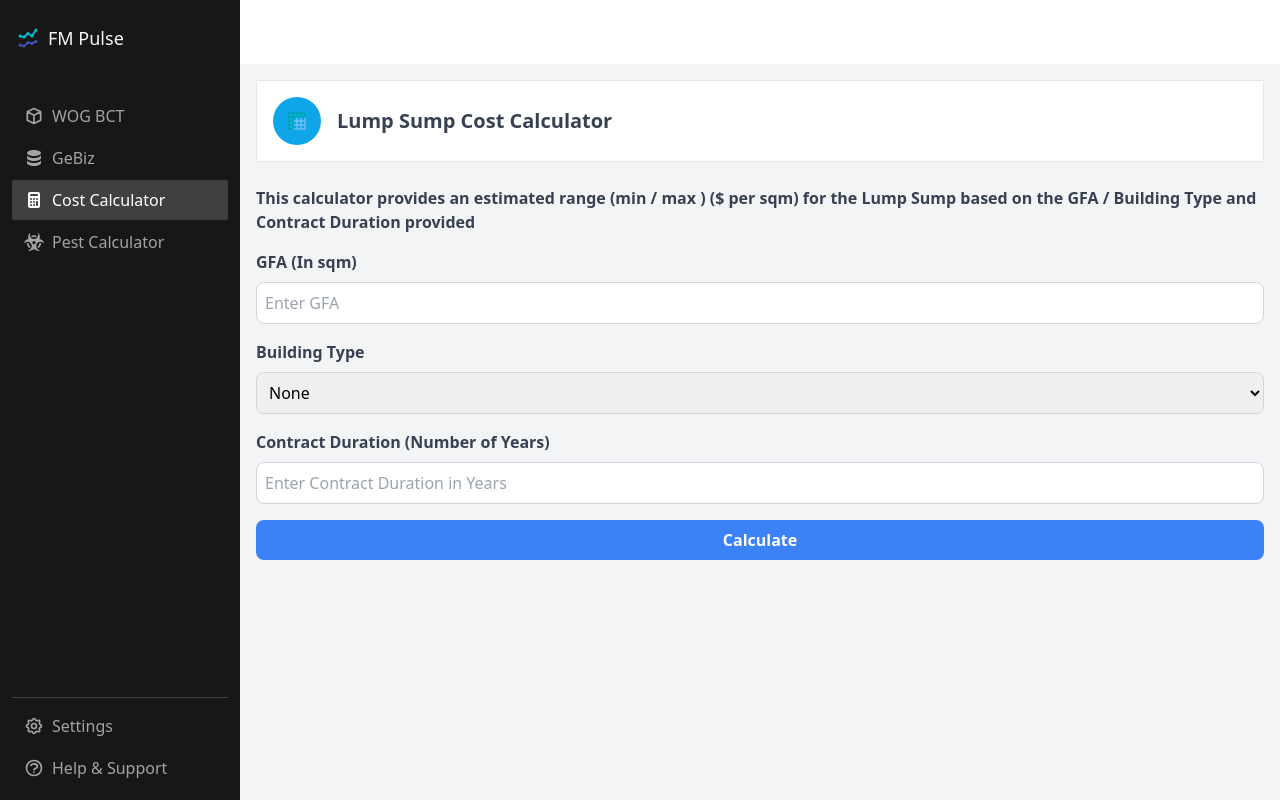
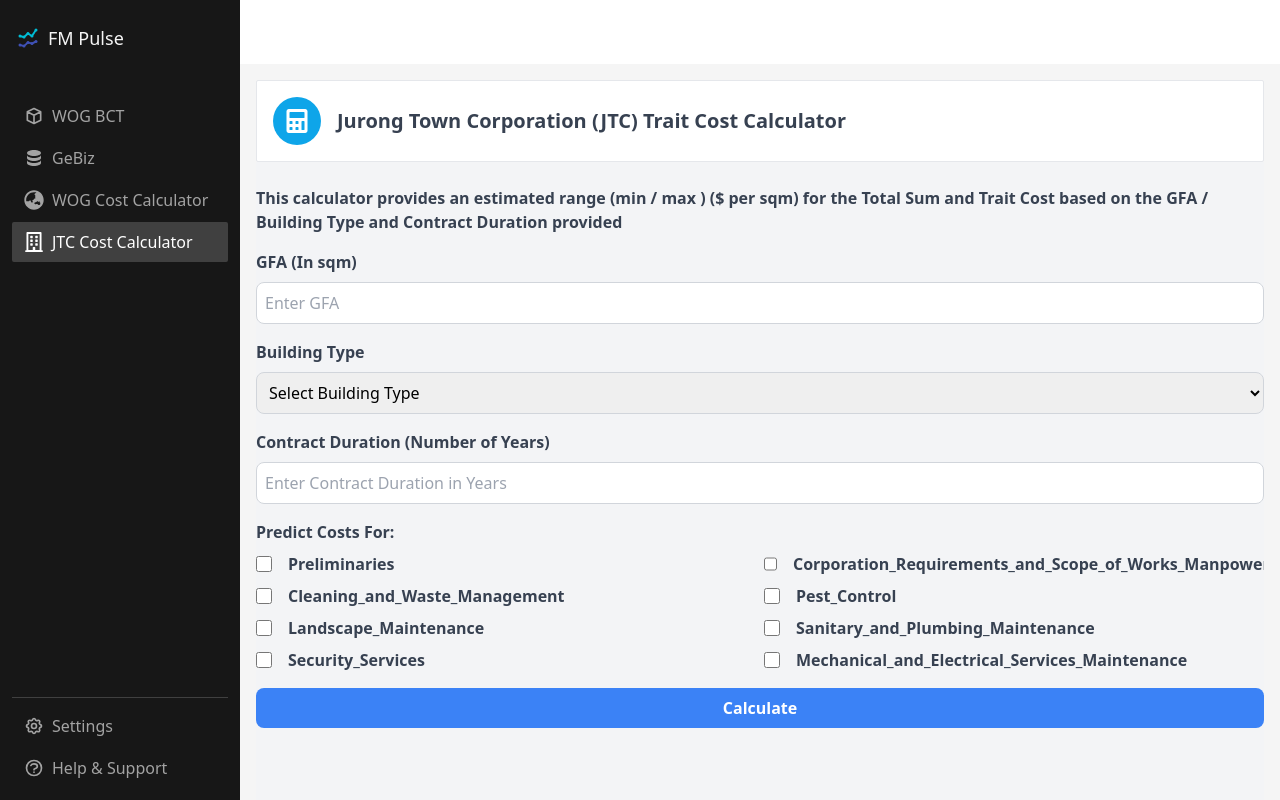
Before and after one commit to RamenBoy0/fm_pulse_dashboard, a React (Create React App) app: page /pulse_cost_calculator in a window 1280 px wide. Built offline with nearby package versions, Linux system fonts and the light colour scheme.

Commit message:
Added UI for calculator
Added WOG Model
Added Trait Cost Model

```diff
--- a/src/App.jsx
+++ b/src/App.jsx
@@ -6,7 +6,7 @@
 import HelpSupport from './components/Help'
 import Calculator from './components/Calculator'
 import GeBiz from './components/GeBiz'
-import Pest from './components/Pest'
+import WOG from './components/WOG'
 
 
 function App() {
@@ -18,7 +18,7 @@
                     <Route path='wog_bct' element={<Tenders />} />
                     <Route path='gebiz' element={<GeBiz />} />
                     <Route path='pulse_cost_calculator' element={<Calculator />} />
-                    <Route path='pest_cost_calculator' element={<Pest />} />
+                    <Route path='wog_cost_calculator' element={<WOG />} />
                     <Route path='settings' element={<Settings />} />
                     <Route path='help' element={<HelpSupport />} />
                 </Route>
--- a/src/components/CalculatorModel.jsx
+++ b/src/components/CalculatorModel.jsx
@@ -1,5 +1,5 @@
-import { FcDataSheet } from "react-icons/fc";
 import { useState } from "react";
+import { FaCalculator } from "react-icons/fa";
 
 export default function CalculatorModel() {
     const [gfa, setGfa] = useState(""); // State for GFA input
@@ -8,17 +8,48 @@
     const [result, setResult] = useState(null); // State for calculation result
     const [loading, setLoading] = useState(false); // State for loading
 
+    // Define trait costs for model
+    const costList = [
+        "Preliminaries",
+        "Corporation_Requirements_and_Scope_of_Works_Manpower_Cost",
+        "Cleaning_and_Waste_Management",
+        "Pest_Control",
+        "Landscape_Maintenance",
+        "Sanitary_and_Plumbing_Maintenance",
+        "Security_Services",
+        "Mechanical_and_Electrical_Services_Maintenance",
+    ];
+
+    const [checkedCosts, setCheckedCosts] = useState(
+        costList.reduce((acc, cost) => ({ ...acc, [cost]: false }), {}) // Initialize state as a dictionary
+      );
+
+    // Handle checkbox changes
+      const handleCheckboxChange = (cost) => {
+        setCheckedCosts((prev) => ({
+          ...prev,
+          [cost]: !prev[cost],
+        }));
+      };
+
+    const getCheckedCosts = () => {
+        return Object.fromEntries(
+          Object.entries(checkedCosts).filter(([key, value]) => value) // Return only checked items
+        );
+      };
+
     const handleCalculate = async () => {
         const requestData = {
             GFA: parseFloat(gfa),  // GFA value entered by the user
             tender_type: buildingType, // Building Type
             duration : parseInt(duration), // Duration of years
+            selectedCosts: Object.keys(getCheckedCosts()), // Convert list of checked items
         };
 
         setLoading(true);  // UseEffect to make API calls and fetch data
         try {
             // API Fetch Request
-            const response = await fetch("http://127.0.0.1:8000/predict", {
+            const response = await fetch("http://127.0.0.1:8000/jtc_predict", {
                 // Post Method
                 method: "POST",
                 headers: {
@@ -36,9 +67,8 @@
 
             // Set data from JSON payload
             setResult({
-                lower: data.lower_percentile,
-                mean: data.mean_prediction,
-                upper : data.upper_percentile
+                trait_cost: data.trait_cost,
+                cost_breakdown: data.cost_breakdown
             });
 
         } catch (error) {
@@ -53,21 +83,21 @@
         <BoxWrapper>
             <div className='rounded-full h-12 w-12 flex items-center justify-center bg-sky-500'>
                 {/* Icon for Calculator */}
-                <FcDataSheet className='text-2xl text-white'/>
+                <FaCalculator className='text-2xl text-white'/>
             </div>
             <div className='pl-4'>
                 <span>
                 <strong className='text-xl text-gray-700 font-semibold'>
-                Lump Sump Cost Calculator
+                Jurong Town Corporation (JTC) Trait Cost Calculator
                 </strong>
                 </span>
             </div>
         </BoxWrapper>
 
         <div className="flex items-center justify-center bg-gray-100">
-        <div className="mt-6">
+        <div className="mt-6 overflow-y-auto max-h-screen">
                 {/* Header for Demo Calculator */}
-                <h4 className="text-l font-semibold text-gray-700 mb-4">This calculator provides an estimated range (min / max ) ($ per sqm) for the Lump Sump based on the GFA / Building Type and Contract Duration provided</h4>
+                <h4 className="text-l font-semibold text-gray-700 mb-4">This calculator provides an estimated range (min / max ) ($ per sqm) for the Total Sum and Trait Cost based on the GFA / Building Type and Contract Duration provided</h4>
 
                 {/* Input for GFA */}
                 <div className="mb-4">
@@ -91,7 +121,7 @@
                 className="w-full p-2 border border-gray-300 rounded-lg focus:ring-2 focus:ring-blue-400"
                 value={buildingType}
                 onChange={(e) => setBuildingType(e.target.value)}>
-                <option value="">None</option>
+                <option value="" disabled selected>Select Building Type</option>
                 <option value="Building_Type_Amenity Centre">Amenity Centre</option>
                 <option value="Building_Type_Business Park">Business Park</option>
                 <option value="Building_Type_Flatted Factories">Flatted Factories</option>
@@ -113,6 +143,29 @@
                 onChange={(e) => setDuration(e.target.value)}
                 placeholder="Enter Contract Duration in Years"/>
             </div>
+
+                    {/* Checkboxes for Cost List */}
+                    <div className="mb-4">
+                        <label className="block text-gray-700 font-bold mb-2">Predict Costs For:</label>
+                        <div className="grid grid-cols-2 gap-2">
+                            {costList.map((cost, index) => (
+                            <div key={index} className="flex items-center space-x-4">
+                                <input
+                                type="checkbox"
+                                id={`cost-${index}`}
+                                value={cost}
+                                checked={checkedCosts[cost]}
+                                onChange={(e) => handleCheckboxChange(e.target.value)}
+                                className="w-4 h-4 text-blue-500 border-gray-300 rounded focus:ring-blue-400"
+                                />
+                                <label htmlFor={`cost-${index}`} className="text-gray-700 font-bold">
+                                {cost}
+                                </label>
+                            </div>
+                            ))}
+                        </div>
+                        </div>
+
                     {/* Button for Model Prediction */}
                     <button
                     onClick={handleCalculate}
@@ -130,21 +183,71 @@
                         ></div>
                         </div>
                     )}
+                    {/* Predictions */}
+                    <div className="flex flex-col min-h-screen">
+                        <div className="flex-1 overflow-y-auto">
+                            {result && (
+                            <div className="text-xl mt-6 p-4 bg-green-100 text-green-800 rounded-lg">
+                                <p>
+                                <strong>Trait Cost Prediction:</strong>
+                                </p>
+                                {/* Side-by-side tables */}
+                                <div className="flex flex-wrap gap-4 mt-4">
+                                    {/* Table for Trait Cost */}
+                                    <div className="flex-1 min-w-[300px] max-w-[50%] bg-white rounded-lg shadow-md p-4">
+                                        <h5 className="text-lg font-bold mb-4">Trait Cost Benchmark ($ per sqm)</h5>
+                                        <div className="overflow-y-auto max-h-[400px]">
+                                            <table className="min-w-full table-auto">
+                                                <thead>
+                                                    <tr>
+                                                        <th className="px-4 py-2 text-left">Trait Cost</th>
+                                                        <th className="px-4 py-2 text-left">Lower Bound</th>
+                                                        <th className="px-4 py-2 text-left">Upper Bound</th>
+                                                        <th className="px-4 py-2 text-left">Predicted</th>
+                                                    </tr>
+                                                </thead>
+                                                <tbody>
+                                                    {Object.entries(result.trait_cost).map(([key, value]) => (
+                                                        <tr key={key}>
+                                                            <td className="px-4 py-2">{key}</td>
+                                                            <td className="px-4 py-2">${value.Lower.toFixed(2)}</td>
+                                                            <td className="px-4 py-2">${value.Upper.toFixed(2)}</td>
+                                                            <td className="px-4 py-2">${value.Mean.toFixed(2)}</td>
+                                                        </tr>
+                                                    ))}
+                                                </tbody>
+                                            </table>
+                                        </div>
+                                    </div>
 
-                    {/* Formatting results */}
-                    {result && (
-                    <div className="text-xl mt-6 p-4 bg-green-100 text-green-800 rounded-lg">
-                        <p>
-                            <strong>Lower Bound: </strong> ${result.lower.toFixed(2)} / sqm
-                        </p>
-                        <p>
-                            <strong>Predicted Value: </strong> ${result.mean.toFixed(2)} / sqm
-                        </p>
-                        <p>
-                            <strong>Upper Bound: </strong> ${result.upper.toFixed(2)} / sqm
-                        </p>
+                                    {/* Table for Cost Breakdown */}
+                                    <div className="flex-1 min-w-[300px] max-w-[50%] bg-white rounded-lg shadow-md p-4">
+                                        <h5 className="text-lg font-bold mb-4">Trait Cost Breakdown (%)</h5>
+                                        <div className="overflow-y-auto max-h-[400px]">
+                                            <table className="min-w-full table-auto">
+                                                <thead>
+                                                    <tr>
+                                                        <th className="px-4 py-2 text-left">Trait Cost</th>
+                                                        <th className="px-4 py-2 text-left">Percentage</th>
+                                                    </tr>
+                                                </thead>
+                                                <tbody>
+                                                    {Object.entries(result.cost_breakdown).map(([key, value]) => (
+                                                        <tr key={key}>
+                                                            <td className="px-4 py-2">{key}</td>
+                                                            <td className="px-4 py-2">{value.toFixed(2)}%</td>
+                                                        </tr>
+                                                    ))}
+                                                </tbody>
+                                            </table>
+                                        </div>
+                                    </div>
+                                </div>
+                            </div>
+                            )}
+                        </div>
                     </div>
-                )}
+
              </div>
         </div>
     </div>
--- a/src/components/PestModel.jsx
+++ b/src/components/WOGModel.jsx
@@ -1,8 +1,8 @@
 // WORK IN PROGRESS (Copied over from Cost Calculator)
-import { FaBookDead } from "react-icons/fa";
+import { FaCalculator } from "react-icons/fa";
 import { useState } from "react";
 
-export default function CalculatorModel() {
+export default function WOGModel() {
     const [gfa, setGfa] = useState(""); // State for GFA input
     const [buildingType, setBuildingType] = useState(""); // State for dropdown
     const [duration, setDuration] = useState(""); // State for contract duration
@@ -12,13 +12,13 @@
     const handleCalculate = async () => {
         const requestData = {
             GFA: parseFloat(gfa),  // GFA value entered by the user
-            tender_type: buildingType,
+            tender_type: parseInt(buildingType),
             duration : parseInt(duration), // Duration of years
         };
 
         setLoading(true); // Start loading
         try {
-            const response = await fetch("http://127.0.0.1:8000/predict", {
+            const response = await fetch("http://127.0.0.1:8000/wog_predict", {
                 method: "POST",
                 headers: {
                     "Content-Type": "application/json",
@@ -49,21 +49,21 @@
         <BoxWrapper>
             <div className='rounded-full h-12 w-12 flex items-center justify-center bg-sky-500'>
 
-                <FaBookDead  className='text-2xl text-white'/>
+                <FaCalculator className='text-2xl text-white'/>
             </div>
             <div className='pl-4'>
                 <span>
                 <strong className='text-xl text-gray-700 font-semibold'>
-                Pest Control Cost Calculator
+                Whole of Government (WOG) Total Cost Calculator
                 </strong>
                 </span>
             </div>
         </BoxWrapper>
 
         <div className="flex items-center justify-center bg-gray-100">
-        <div className="mt-6">
+        <div className="mt-6 overflow-y-auto max-h-screen">
                 {/* Header for Demo Calculator */}
-                <h4 className="text-l font-semibold text-gray-700 mb-4">This calculator provides an estimated range (min / max ) ($ per sqm) for Pest based on the GFA / Building Type and Contract Duration provided</h4>
+                <h4 className="text-l font-semibold text-gray-700 mb-4">This calculator provides an estimated range (min / max ) ($ per sqm) for the Total Cost of a building based on the GFA / Building Type and Contract Duration provided</h4>
 
                         {/* Input for GFA */}
                         <div className="mb-4">
@@ -86,15 +86,10 @@
                     <select
                         className="w-full p-2 border border-gray-300 rounded-lg focus:ring-2 focus:ring-blue-400"
                         value={buildingType}
-                        onChange={(e) => setBuildingType(e.target.value)}
-                    >
-                        <option value="">None</option>
-                        <option value="Building_Type_Amenity Centre">Amenity Centre</option>
-                        <option value="Building_Type_Business Park">Business Park</option>
-                        <option value="Building_Type_Flatted Factories">Flatted Factories</option>
-                        <option value="Building_Type_Hawker Centre">Hawker Centre</option>
-                        <option value="Building_Type_Standard Factories">Standard Factories</option>
-                        <option value="Building_Type_Workshop">Workshop</option>
+                        onChange={(e) => setBuildingType(e.target.value)}>
+                        <option value="" disabled selected>Select Building Type</option>
+                        <option value="1">Standalone</option>
+                        <option value="0">Cluster</option>
                     </select>
                 </div>
 
--- a/src/lib/const/navigation.jsx
+++ b/src/lib/const/navigation.jsx
@@ -3,7 +3,6 @@
 	HiOutlineCube,
 	HiOutlineQuestionMarkCircle,
 	HiOutlineCog,
-	HiCalculator,
 	HiDatabase
 	// HiBeaker,
 	// HiOfficeBuilding,
@@ -11,7 +10,10 @@
 	// HiHand
 } from 'react-icons/hi'
 
-import { FaBiohazard } from "react-icons/fa";
+import {FaRegBuilding,
+		FaGlobeAsia
+ }
+ from "react-icons/fa";
 
 export const DASHBOARD_SIDEBAR_LINKS = [
 	// {
@@ -39,16 +41,16 @@
 		icon: <HiDatabase  />
 	},
 	{
-		key: 'Cost Calculator',
-		label: 'Cost Calculator',
-		path: '/pulse_cost_calculator',
-		icon: <HiCalculator />
+		key: 'Pest Calculator',
+		label: 'WOG Cost Calculator',
+		path: '/wog_cost_calculator',
+		icon:<FaGlobeAsia />
 	},
 	{
-		key: 'Pest Calculator',
-		label: 'Pest Calculator',
-		path: '/pest_cost_calculator',
-		icon: <FaBiohazard/>
+		key: 'Cost Calculator',
+		label: 'JTC Cost Calculator',
+		path: '/pulse_cost_calculator',
+		icon: <FaRegBuilding />
 	}
 	// },
 
```
Also changed, not shown: src/components/Pest.jsx (deleted, +0 -8 lines), src/components/WOG.jsx (added, +8 -0 lines).
